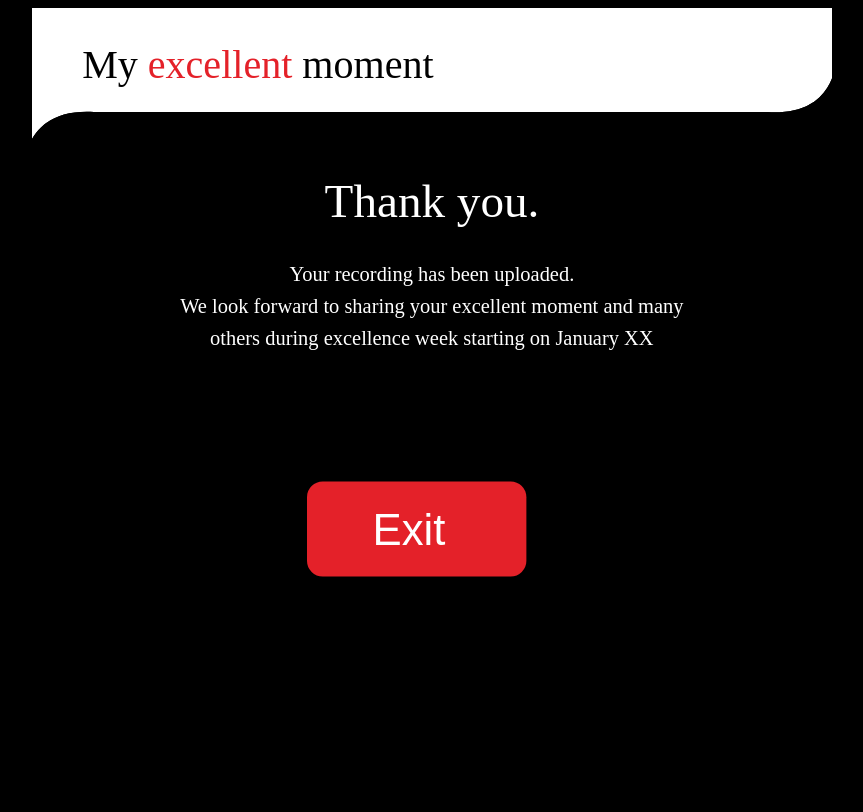
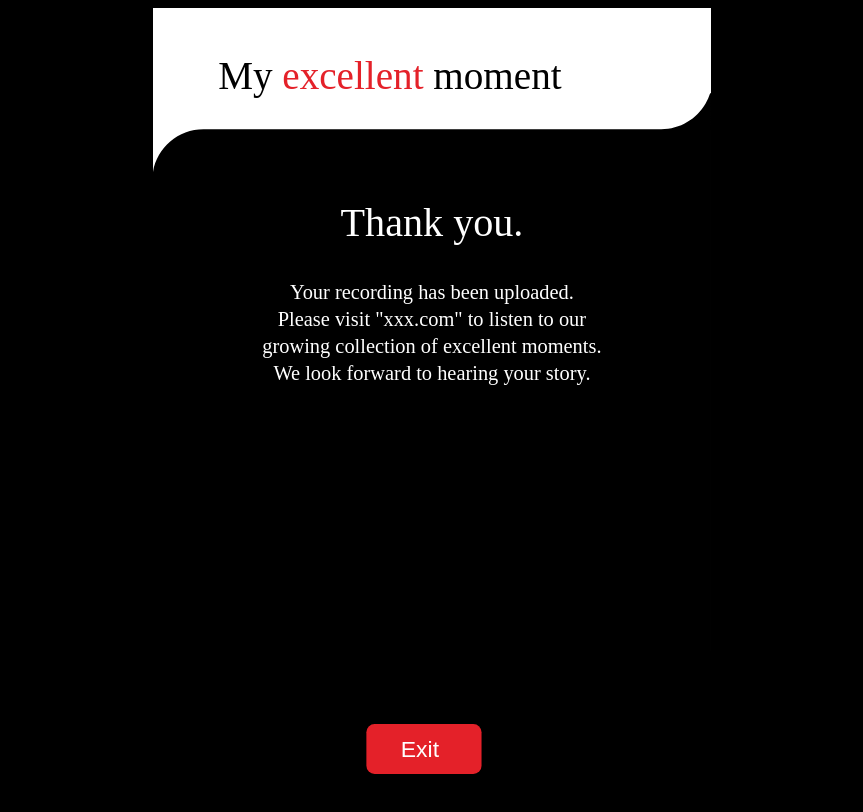
Before and after one commit to cox-ryan/ExcellenceMoment, a plain HTML site: page thankyou.html in a window 1280 px wide. Shown: the whole page, without its empty margins (208-1071 px from the left). Drawn offline with Linux system fonts and the light colour scheme.

Commit message:
Congrats screen update

```diff
--- a/thankyou.html
+++ b/thankyou.html
@@ -9,12 +9,12 @@
   <body>
     <div class="wrapper" id="wrapper">
       <header>
-         <img src="assets/thank_you.svg" alt="home"style="max-width: 800px;">
+         <img src="assets/Backgrounds-03.svg" alt="home"style="max-height: 800px;">
       </header>
       <main>
     </main>
     <footer>
-        <p><a href="index.html"><img border="0" src="assets/close_button.svg" width="250" height="100" class="center"></a></p>
+        <p><a href="index.html"><img border="0" src="assets/close_button.svg" width="150" height="50" class="center"></a></p>
       </footer>
       </div>
   </body>
```
